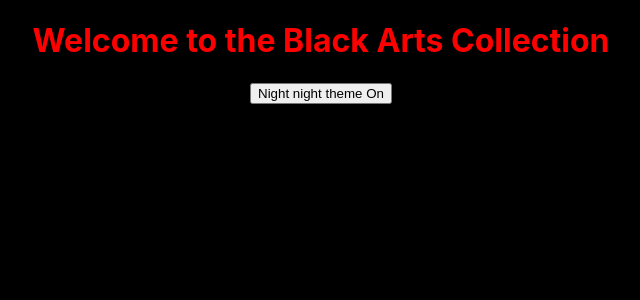
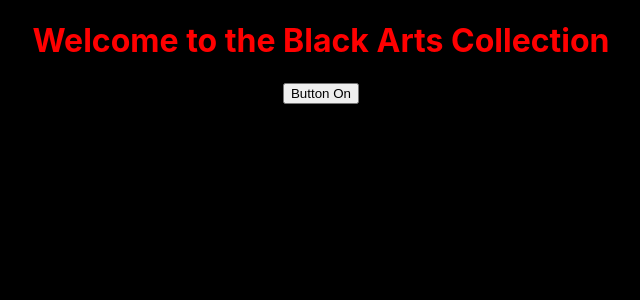
Before and after one commit to Carlj0666/black-arts-collection, a React (Create React App) app: page / in a window 1280 px wide. Shown: the top 300 px of the page, without its empty margins (319-959 px from the left). Built offline with nearby package versions, Linux system fonts and the light colour scheme.

Commit message:
simplified on off button key etc

```diff
--- a/src/Homepage.js
+++ b/src/Homepage.js
@@ -14,15 +14,15 @@ class Homepage extends React.Component{
 
     state = {
         color: 'Red',
-        nightOn: true
+        on: true
     }
 
     handleClick = (e) => {
 
-        const nightTheme = this.state.nightOn
+        const nightButton = this.state.on
 
         this.setState({
-            nightOn: !nightTheme
+            on: !nightButton
         })
     }
 
@@ -32,7 +32,7 @@ class Homepage extends React.Component{
 
             <div style={{color: this.state.color}}>
                 <h1> Welcome to the Black Arts Collection </h1>
-                <button onClick={this.handleClick}>Night night theme {this.state.nightOn ? "On" : "Off"}</button>
+                <button onClick={this.handleClick}>Button {this.state.on ? "On" : "Off"}</button>
                 {/* <h1>Welcome to {this.props.color} Arts Home</h1>
                 <h4>A place where {this.props.alignment} Arts are cultivated</h4> */}
             </div>
```
